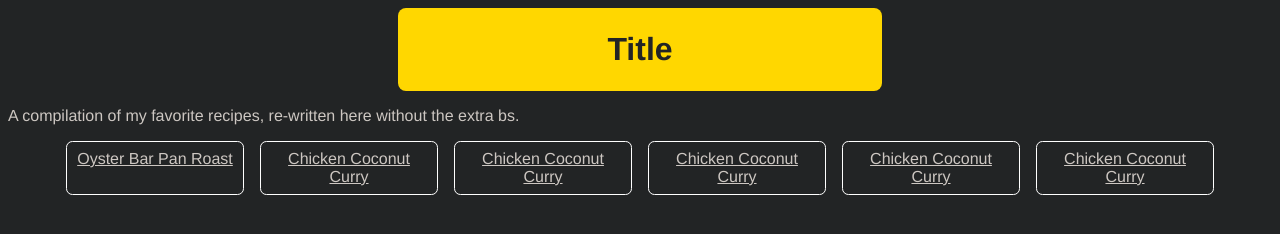
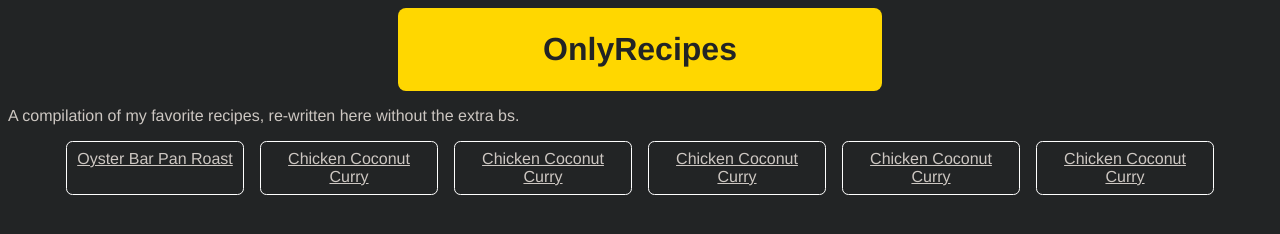
Before and after one commit to stack-dylan/Recipes, a plain HTML site: page index.html in a window 1280 px wide. Drawn offline with Linux system fonts and the light colour scheme.

Commit message:
Change website name to OnlyRecipes

```diff
--- a/index.html
+++ b/index.html
@@ -4,12 +4,12 @@
 <head>
     <meta charset="UTF-8">
     <link rel="stylesheet" href="./styles.css">
-    <title>Recipes</title>
+    <title>OnlyRecipes</title>
 </head>
 
 <body>
     <div class="center banner">
-        <h1>Title</h1>
+        <h1>OnlyRecipes</h1>
     </div>
     <p>A compilation of my favorite recipes, re-written here without the extra bs.</p>
     <div class="grid">
```
